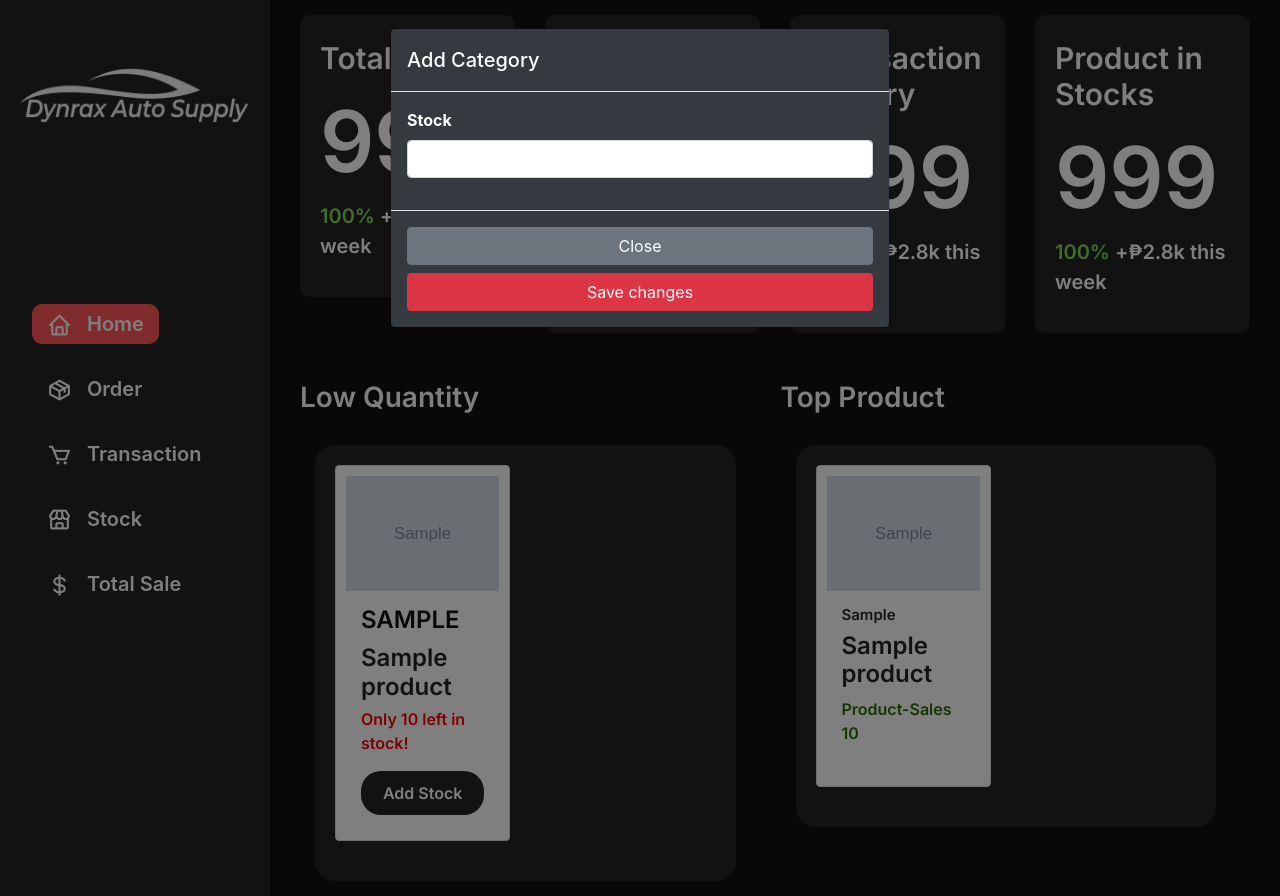
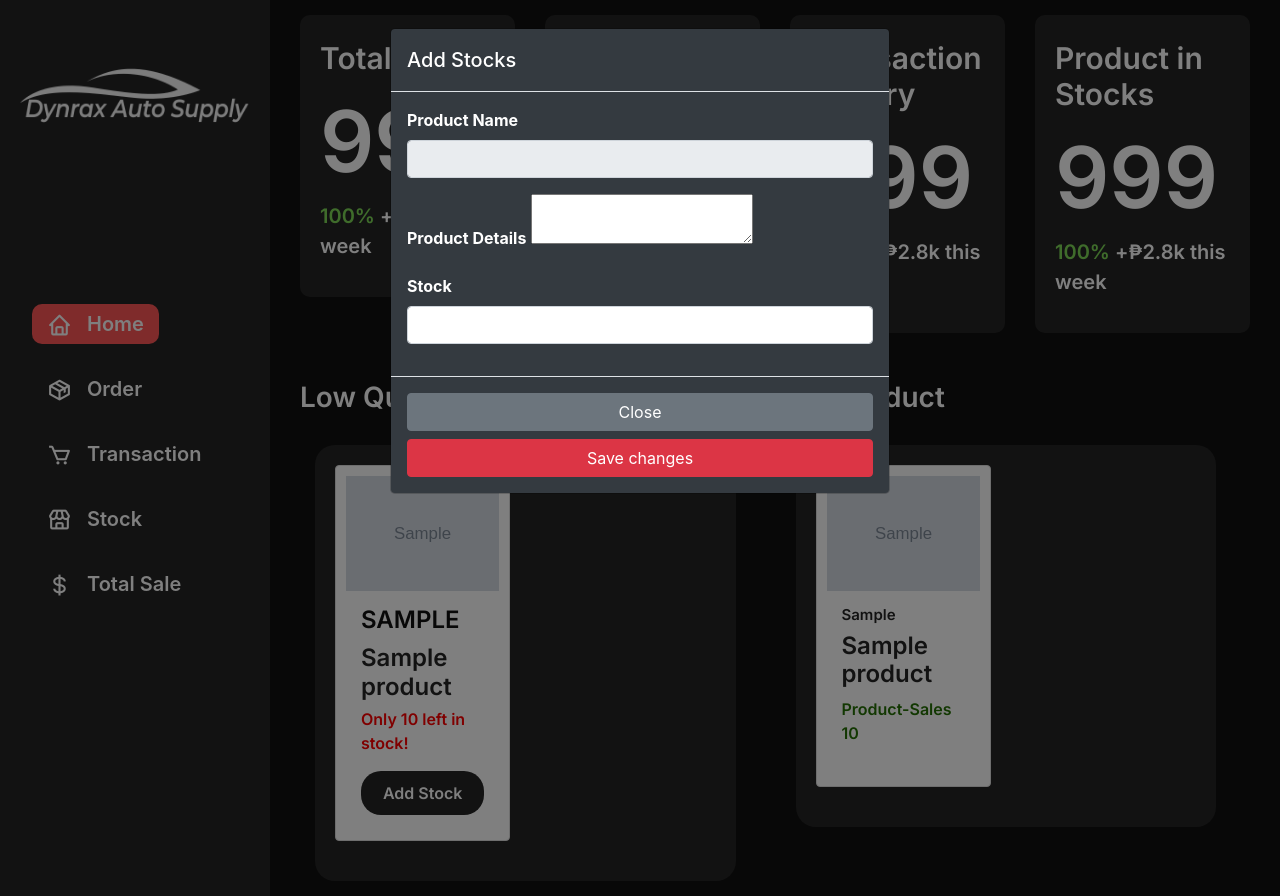
Before and after one commit to aintShirou/finals_dynrax, a PHP site: page / in a window 1280 px wide, after a click on "Add Stock". Run offline with PHP 8.4, Linux system fonts and the light colour scheme; tables that the repository leaves empty or names only in its code hold one stand-in row (values such as "Sample post"); grey boxes marked "Sample" are stand-in pictures.

Commit message:
added functions

```diff
--- a/classes/database.php
+++ b/classes/database.php
@@ -300,5 +300,14 @@ function addProductStock($product_id, $quantity){
     }
 }
 
-
+function getProductDetails($product_id){
+    try{
+    $con = $this->opencon();
+    $query = $con->prepare("SELECT * FROM product");
+    $query->execute([$product_id]);
+    return $query->fetch();
+} catch (PDOException $e) {
+    return [];
 }
+}
+}
--- a/index.php
+++ b/index.php
@@ -2,6 +2,12 @@
 
 require_once('classes/database.php');
     $con = new database();
+
+
+
+    if(isset($_POST['addstock'])){
+
+    }
 
 ?>
 
@@ -120,6 +126,7 @@ require_once('classes/database.php');
                                     <h4 class="product-names"><?php echo $lowstock['product_brand'];?></h4>
                                     <h4 class="product-name"><?php echo $lowstock['product_name'];?></h4>
                                     <p class="product-quantitys">Only <strong><?php echo $lowstock['stocks'];?></strong> left in stock!</p>
+
                                     <a class="product-link" href="#" data-toggle="modal" data-target="#editstockModal">Add Stock</a>
                                 </div>
                             </div>
@@ -178,23 +185,73 @@ require_once('classes/database.php');
   <div class="modal-dialog">
     <div class="modal-content bg-dark">
       <div class="modal-header" style="color: #fff;">
-                  <h5 class="modal-title" id="editstockModalLabel">Add Category</h5>
+        <h5 class="modal-title" id="editstockModalLabel">Add Stocks</h5>
       </div>
       <div class="modal-body" style="color: #fff;">
         <form>
           <div class="mb-3">
-                          <label for="addcategory" class="form-label">Stock</label>
-                          <input type="number" class="form-control" id="addcategory">
+            <label for="product_name" class="form-label">Product Name</label>
+            <input type="text" class="form-control" id="product_name" readonly>
+          </div>
+          <div class="mb-3">
+            <label for="product_details" class="form-label">Product Details</label>
+            <textarea class="text" id="product_details" readonly></textarea>
+          </div>
+          <div class="mb-3">
+            <label for="stock" class="form-label">Stock</label>
+            <input type="number" class="form-control" id="stock">
           </div>
         </form>
       </div>
       <div class="modal-footer">
         <button type="button" class="btn btn-secondary" data-dismiss="modal">Close</button>
-                  <button type="button" class="btn btn-danger">Save changes</button>
+        <button type="button" class="btn btn-danger" id="save-changes">Save changes</button>
       </div>
     </div>
   </div>
 </div>
+
+<script>
+  $(document).ready(function() {
+    $('#editstockModal').on('shown.bs.modal', function(event) {
+      const product_id = $(event.relatedTarget).data('product-id');
+      $.ajax({
+        type: 'GET',
+        url: 'getproductdetails.php', // assume this script returns product details
+        data: { productId: product_id }, // pass the product ID as a parameter
+        success: function(response) {
+          $('#product_brand').text(response.brand);
+          $('#product_name').text(response.name);
+          $('#stock').text(response.stocks);
+        },
+        error: function(xhr, status, error) {
+          console.error(error);
+        }
+      });
+    });
+
+    $('#save-changes').on('click', function() {
+      const add_stock = $('#add_stock').val();
+      const product_id = $(event.relatedTarget).data('product-id');
+      $.ajax({
+        type: 'POST',
+        url: 'addproductstock.php', // assume this script updates the stock quantity
+        data: { productId: product_id, quantity: add_stock }, // pass the product ID and quantity as parameters
+        success: function(response) {
+          if (response === true) {
+            console.log('Stock updated successfully!');
+            $('#editstockModal').modal('hide');
+          } else {
+            console.log('Error updating stock!');
+          }
+        },
+        error: function(xhr, status, error) {
+          console.error(error);
+        }
+      });
+    });
+  });
+</script>
 
     <script>
       $(document).ready(function() {
```
Also changed, not shown: addproductstocks.php (added, +12 -0 lines), getproductdetails.php (added, +10 -0 lines). Lines whose indentation alone changed are shown as unchanged.
